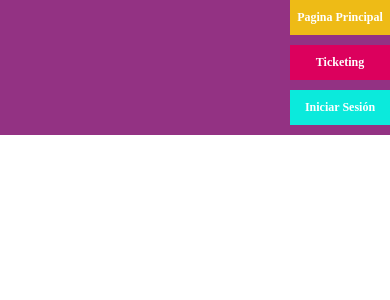
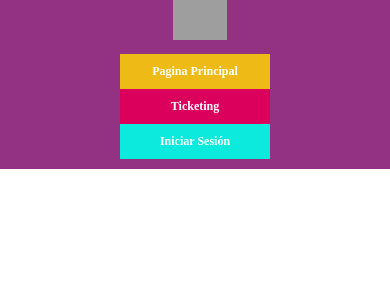
Before and after one commit to Kronos062/Computer-Innovations, a PHP site: page /assets/html/descarga.html in a window 390 px wide. Shown: the top 300 px of the page. Run offline with PHP 8.4, Linux system fonts and the light colour scheme; grey boxes are pictures that could not be loaded.

Commit message:
acabados lo headers y el logo

```diff
--- a/assets/css/styles-descarga.css
+++ b/assets/css/styles-descarga.css
@@ -6,96 +6,114 @@ body {
 #main-header {
     background-color: #933283;
     color: white;
-    text-align: right;
 }
 
-#main-header nav {
+.header-container {
     display: flex;
-    justify-content: flex-end;
+    justify-content: space-between; /* Espaciado entre botones y logo */
     align-items: center;
 }
 
-#main-header nav ul {
+.logo-container {
+    flex: 0 0 auto; /* El logo no crece ni se encoge */
+}
+
+.logo {
+    height: 60px; /* Ajusta la altura del logo según sea necesario */
+    width: auto;
+    margin-left: 10px;
+}
+
+.buttons-header {
+    flex: 1; /* Ocupa el espacio restante */
+}
+
+.buttons-header ul {
     list-style: none;
     padding: 0;
     margin: 0;
-    display: flex;
+    display: flex; /* Los botones estarán en línea horizontal */
+    justify-content: flex-start; /* Alinea los botones a la izquierda */
 }
 
-#main-header nav ul li:first-child {
-    margin-left: 0; /* Elimina el margen izquierdo del primer botón */
-}
-
-#main-header nav ul li a,
-.login-btn {
-    display: block;
+.buttons-header ul li a {
+    display: flex;  /* Cambiamos a flex para un mejor control del alineamiento */
+    align-items: center;  /* Esto centrará el contenido verticalmente */
+    justify-content: center;  /* Esto centrará el contenido horizontalmente */
     text-decoration: none;
     color: white;
     font-weight: bold;
     text-align: center;
-    width: 170px;
-    height: 50px;
-    line-height: 50px;
-    transition: background-color 0.3s ease;
+    width: 170px; /* Ancho fijo para los botones */
+    height: 69px; /* Altura fija para los botones */
+    transition: background-color 0.2s ease; /* Transición suave para hover */
 }
 
+
+/* Estilos de los botones */
 .main-btn {
-    background-color: #eebb16;
+    background-color: #eebb16; /* Color del botón principal */
 }
 
 .main-btn:hover {
-    background-color: #ffd026;
+    background-color: #ffd026; /* Color al pasar el ratón sobre el botón principal */
 }
 
 .ticketing-btn {
-    background-color: #dc005d;
+    background-color: #dc005d; /* Color del botón de ticketing */
 }
 
 .ticketing-btn:hover {
-    background-color: #ec1a6d;
+    background-color: #ec1a6d; /* Color al pasar el ratón sobre el botón de ticketing */
 }
 
 .login-btn {
-    background-color: #0beadc;
-    color: white;
-    border: none;
-    cursor: pointer;
+    background-color: #0beadc; /* Color del botón de inicio de sesión */
 }
 
 .login-btn:hover {
-    background-color: #1bfaec;
+    background-color: #1bfaec; /* Color al pasar el ratón sobre el botón de inicio de sesión */
 }
 
-/* Media Queries */
+/* Media Queries para diseño responsive */
 @media only screen and (max-width: 768px) {
-    #main-header nav {
-        flex-direction: column;
-        align-items: flex-end;
+    .header-container {
+        flex-direction: column; /* Cambia a columna en pantallas pequeñas */
+        align-items: center; /* Centra los elementos en pantallas pequeñas */
+        padding-bottom: 10px; /* Espacio adicional en la parte inferior */
     }
 
-    #main-header nav ul {
-        margin-bottom: 10px;
+    .buttons-header ul {
+        flex-direction: column; /* Cambia los botones a una columna en pantallas pequeñas */
+        align-items: center; /* Centra los botones horizontalmente */
+        width: 100%; /* Asegura que ocupe todo el ancho disponible */
     }
 
-    #main-header nav ul li {
-        margin-left: -5px; /* Ajuste negativo reducido para pantallas más pequeñas */
+    .buttons-header ul li {
+        margin-right: 0; /* Elimina margen derecho en pantallas pequeñas */
     }
 
-    #main-header nav ul li a,
-    #login-btn {
-        width: 120px;
-        height: 40px;
-        line-height: 40px;
-        font-size: 14px;
+    .buttons-header ul li a {
+        width: 200px; /* Ancho más grande para botones en pantallas pequeñas */
+        height: 40px; /* Altura reducida para botones en pantallas pequeñas */
+        line-height: 40px; /* Ajusta la altura de línea para centrar el texto verticalmente */
+        font-size: 14px; /* Tamaño de fuente reducido para pantallas pequeñas */
+    }
+
+    .logo-container {
+        margin-bottom: 10px; /* Espacio debajo del logo en pantallas pequeñas */
     }
 }
 
 @media only screen and (max-width: 480px) {
-    #main-header nav ul li a,
-    #login-btn {
-        width: 100px;
-        height: 35px;
-        line-height: 35px;
-        font-size: 12px;
-    }
+   .buttons-header ul li a {
+       width: 150px; /* Ancho más pequeño para botones en pantallas muy pequeñas */
+       height: 35px; /* Altura más pequeña para botones en pantallas muy pequeñas */
+       line-height: 35px; /* Ajusta la altura de línea para centrar el texto verticalmente */
+       font-size: 12px; /* Tamaño de fuente más pequeño para pantallas muy pequeñas */
+   }
+
+   .logo {
+       height: 40px; /* Reduce el tamaño del logo en pantallas muy pequeñas */
+   }
 }
--- a/assets/html/descarga.html
+++ b/assets/html/descarga.html
@@ -8,17 +8,20 @@
 </head>
 <body>
     <header id="main-header">
+        <div class="header-container">
+            <div class="logo-container">
+                <img src="../img/svg-logo.svg" alt="Logo" class="logo">
+            </div>
             <nav>
+                <div class="buttons-header">
                 <ul>
                     <li><a class="main-btn" href="../../main.html">Pagina Principal</a></li>
-            </ul>
-            <ul>
                     <li><a class="ticketing-btn" href="ticketing.html">Ticketing</a></li>
-            </ul>
-            <ul>
                     <li><a class="login-btn" href="login.html">Iniciar Sesión</a></li>
                 </ul>
+                </div>
             </nav>
+        </div>
     </header>
 </body>
 </html>
```
Also changed, not shown: assets/css/styles-tiketing.css (+97 -52 lines), assets/html/ticketing.html (+8 -5 lines), assets/img/svg-logo.svg (added). Lines whose indentation alone changed are shown as unchanged.
